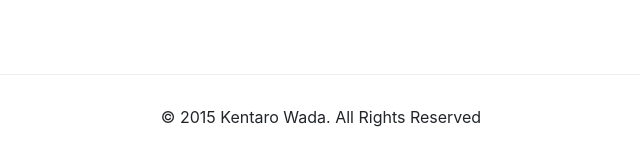
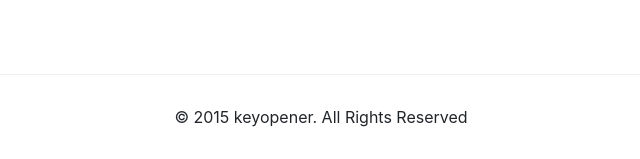
Before and after one commit to wkentaro/keyopener, a Flask app: page / in a window 1280 px wide. Shown: the part 641-800 px from the top of the page, without its empty margins (319-959 px from the left). Run offline with Flask 2, Linux system fonts and the light colour scheme; some libraries are stand-ins or nearby versions.

Commit message:
change copyright Kentaro Wada -> keyopener

```diff
--- a/website/templates/account.html
+++ b/website/templates/account.html
@@ -89,7 +89,7 @@
 </div>
 <div class="footer">
   <div class="text-center">
-    © 2015 Kentaro Wada. All Rights Reserved
+    © 2015 keyopener. All Rights Reserved
   </div>
 </div>
 
--- a/website/templates/index.html
+++ b/website/templates/index.html
@@ -68,7 +68,7 @@
     </div>
     <div class="footer">
       <div class="text-center">
-        © 2015 Kentaro Wada. All Rights Reserved
+        © 2015 keyopener. All Rights Reserved
       </div>
     </div>
   </body>
```
